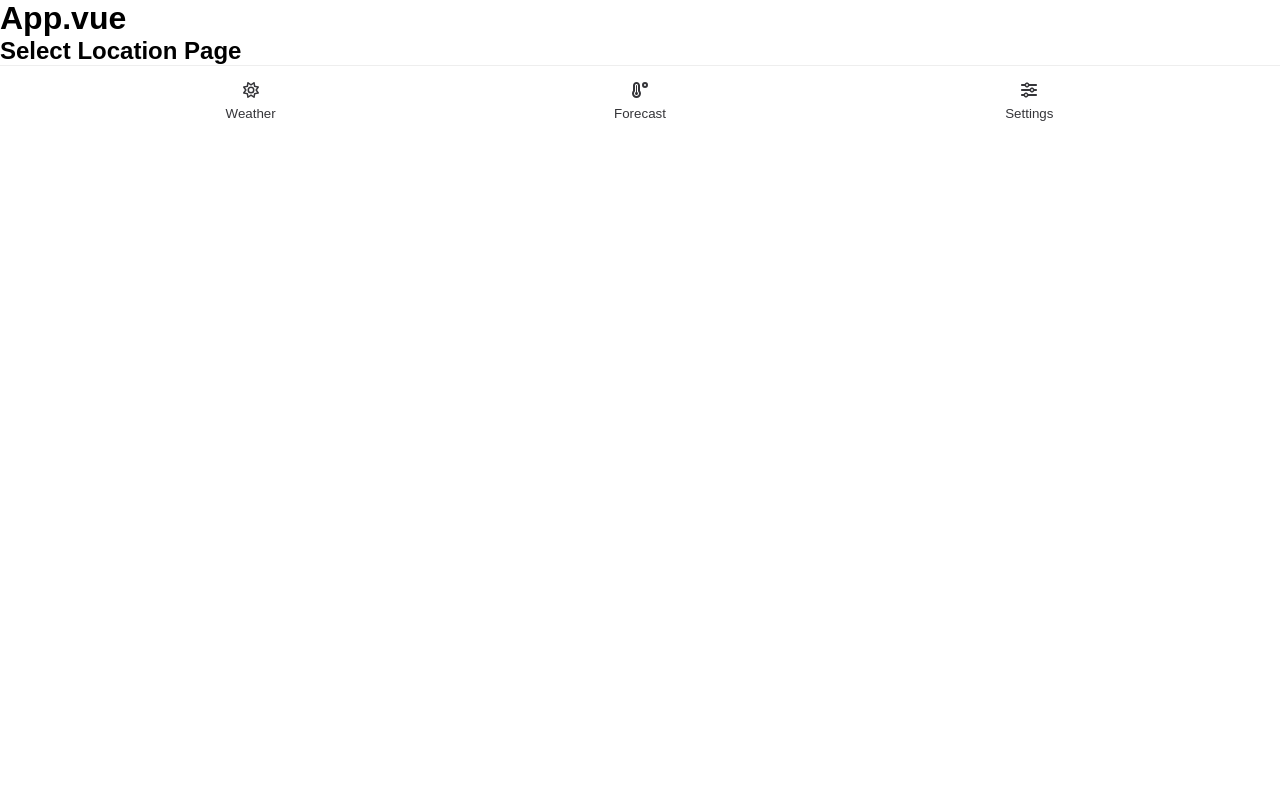
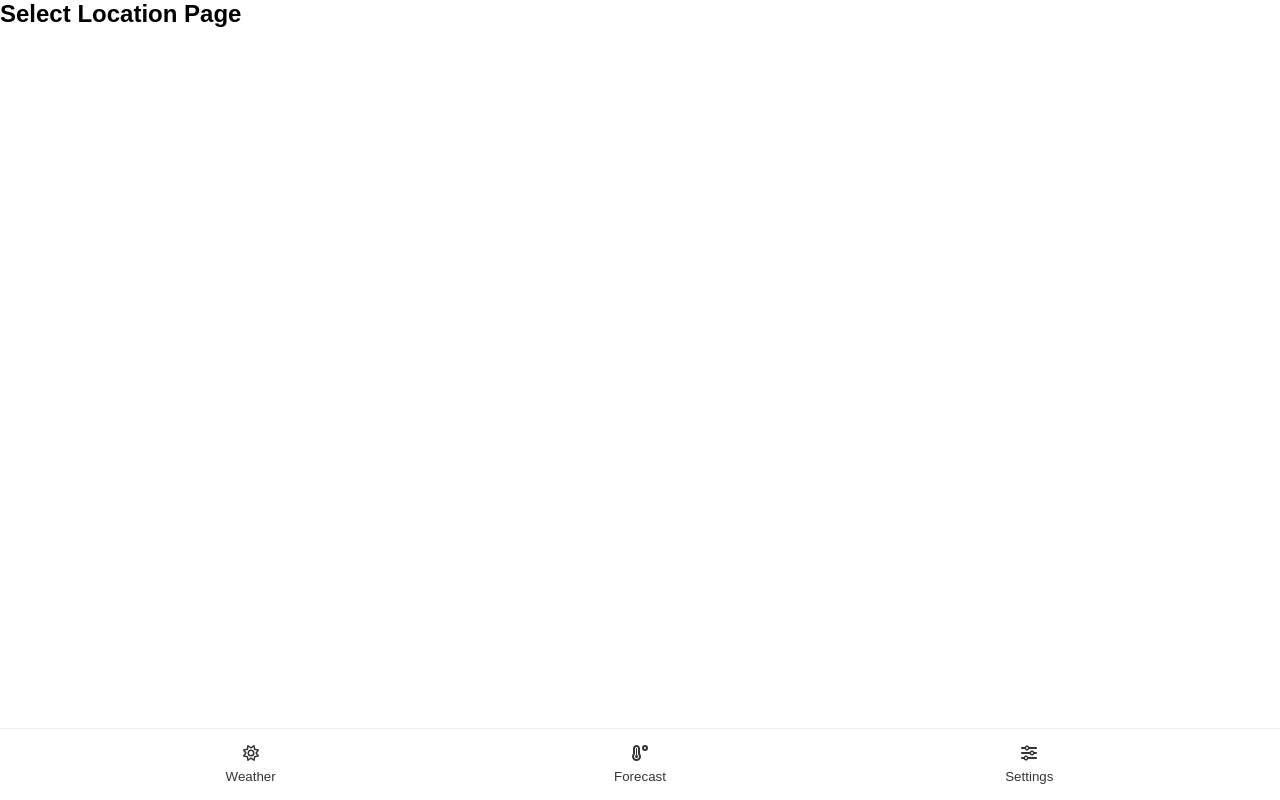
Before and after one commit to salvadorperezm/weather-app-vue, a Vue app: page / in a window 1280 px wide. Built offline with nearby package versions, Linux system fonts and the light colour scheme.

Commit message:
added app layout

```diff
--- a/src/App.vue
+++ b/src/App.vue
@@ -1,7 +1,8 @@
 <template>
-  <h1>App.vue</h1>
-  <router-view></router-view>
-  <the-footer></the-footer>
+  <div class="app__container">
+    <router-view></router-view>
+    <the-footer></the-footer>
+  </div>
 </template>
 
 <script>
@@ -14,4 +15,12 @@ export default {
 }
 </script>
 
-<style scoped></style>
+<style scoped>
+.app__container {
+  display: grid;
+  height: 100vh;
+  width: 100vw;
+  grid-template-columns: 1fr;
+  grid-template-rows: 1fr auto;
+}
+</style>
```
